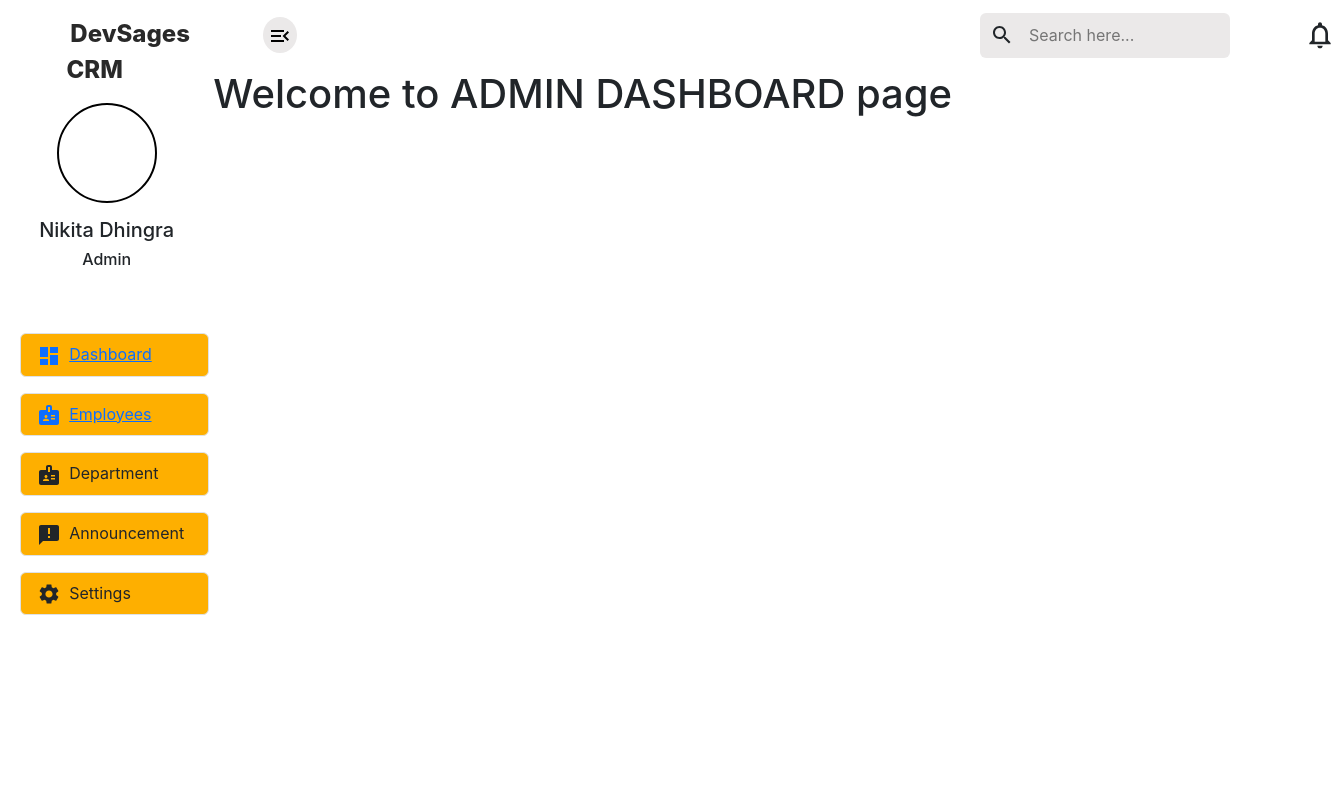
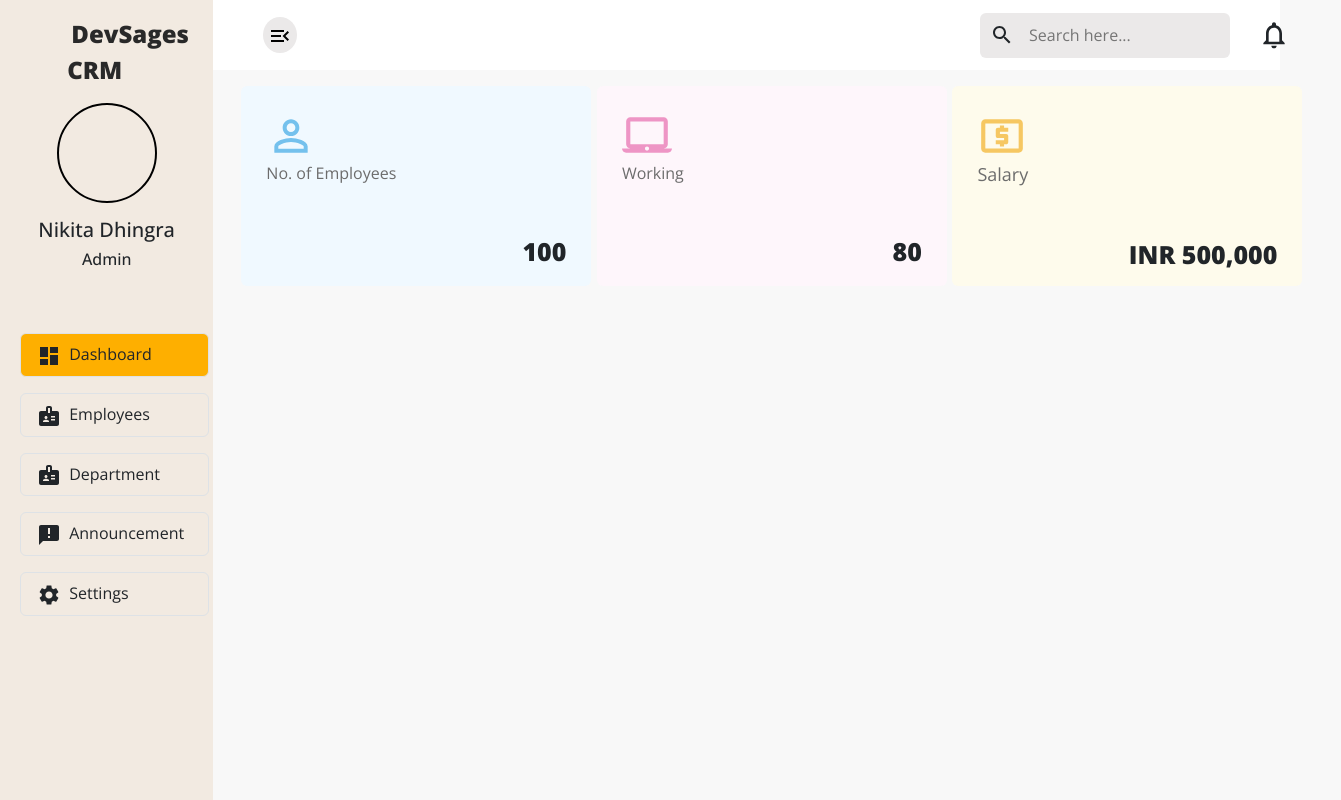
Before and after one commit to Mansibansal9648/Emp_mgmt_system_frontend, a React (Create React App) app: page /dashboard in a window 1280 px wide. Shown: the whole page, 1341 px wide, since content can reach past the window. Built offline with nearby package versions, Linux system fonts and the light colour scheme.

Commit message:
created dashboard

```diff
--- a/src/App.js
+++ b/src/App.js
@@ -1,6 +1,8 @@
 import { BrowserRouter, Routes, Route } from "react-router-dom";
 import Signin from "./components/signin/signin";
-import Dashboard from "./components/dashboard";
+import Layout from "./components/common/layout/layout";
+import AdminDashboard from "./components/dashboard/admin/adminDashboard";
+import Employees from "./components/dashboard/admin/employee";
 
 function App() {
   return (
@@ -8,7 +10,12 @@ function App() {
       <Routes>
         <Route path="/" element={<Signin />}></Route>
         <Route path="/signin" element={<Signin />}></Route>
-        <Route path="/dashboard" element={<Dashboard />}></Route>
+        <Route path="/dashboard" element={<Layout>
+          <AdminDashboard/>
+        </Layout>}></Route>
+        <Route path="/employees" element={<Layout>
+          <Employees/>
+        </Layout>}></Route>
       </Routes>
     </BrowserRouter>
   );
--- a/src/components/common/common.css
+++ b/src/components/common/common.css
@@ -2,7 +2,7 @@
 
 /* <----Sidebar CSS-----> */
 .sidebar {
-  background-color: white;
+  background-color: #f2eae1;
   margin: 0;
   padding: 0;
   height: 100vh;
@@ -20,7 +20,10 @@
   height: 100px;
   margin: 15px auto;
 }
-.sidebar-menu {
+.dashboard-color {
+  background-color: #feaf00;
+}
+.sidebar-menu:hover {
   background-color: #feaf00;
   outline: none;
   border: 0px;
--- a/src/components/common/layout/layout.jsx
+++ b/src/components/common/layout/layout.jsx
@@ -7,6 +7,7 @@ import SearchIcon from "@mui/icons-material/Search";
 import NotificationsNoneIcon from "@mui/icons-material/NotificationsNone";
 import MenuOpenIcon from "@mui/icons-material/MenuOpen";
 import "../common.css";
+
 
 function Layout(props) {
   return (
@@ -28,14 +29,14 @@ function Layout(props) {
             </div>
             <div className="container d-flex justify-content-center align-items-center mt-5">
               <ul className="list-unstyled">
-                <li className="mx-2 mt-3 w-100 sidebar-menu p-2 border rounded">
-                  <Link to="/dashboard">
+                <li className="mx-2 mt-3 w-100 sidebar-menu p-2 border rounded dashboard-color">
+                  <Link to="/dashboard" className="nav-link ">
                     <DashboardIcon className="mx-2" />
                     Dashboard
                   </Link>
                 </li>
                 <li className="mx-2 mt-3 w-100 sidebar-menu p-2 border rounded">
-                  <Link to="/employees">
+                  <Link to="/employees" className="nav-link">
                     <BadgeIcon className="mx-2" />
                     Employees
                   </Link>
--- /dev/null
+++ b/src/components/dashboard/admin/adminDashboard.css
@@ -0,0 +1,50 @@
+/* ADMIN DASHBOARD CSS -- Start */
+
+.admin-portal{
+    width: 350px;
+    height: 200px;
+    background-color: blueviolet;
+    padding: 25px;
+    border-radius: 6px;
+    background-color: #f0f9ff;
+}
+
+.admin-icon{
+    width: 60px;
+    height: 60px;
+    color: aqua;
+
+}
+
+/* .admin-portal {
+    display: flex;
+    justify-content: space-evenly;
+    align-items: center;
+  } */
+
+  /* .admin-portal > div {
+    display: flex;
+    flex-direction: column;
+    align-items: center;
+    padding: 20px;
+    border: 1px solid #ccc;
+    border-radius: 5px;
+  } */
+
+  /* .container {
+    display: flex;
+    justify-content: space-between;
+  } */
+
+  /* .row {
+    display: flex;
+    justify-content: space-between;
+  } */
+
+  /* .col-md-4 {
+    flex: 0 0 auto;
+    width: 33.33%;
+  }
+   */
+
+/* ADMIN DASHBOARD CSS -- End */
--- a/src/components/dashboard/admin/adminDashboard.jsx
+++ b/src/components/dashboard/admin/adminDashboard.jsx
@@ -1,7 +1,38 @@
-function AdminDashboard(){
-return(
-    <h1>Welcome to ADMIN DASHBOARD page</h1>
-)
+import "./adminDashboard.css";
+import PermIdentityIcon from '@mui/icons-material/PermIdentity';
+import LocalAtmIcon from '@mui/icons-material/LocalAtm';
+import LaptopMacIcon from '@mui/icons-material/LaptopMac';
+
+function AdminDashboard() {
+  return (
+    <>
+      <div className="container m-3">
+        <div className="row  d-flex  ">
+          <div className="col-md-4 ">
+            <div className="admin-portal" style={{ backgroundColor: "#f0f9ff" }}>
+              <PermIdentityIcon  style={{width: "50px", height: "50px", color: "#74c1ed"}}/>
+              <p style={{color: "#6c6c6c"}}>No. of Employees</p>
+              <p className="d-flex justify-content-end mt-5" style={{fontWeight: "900", fontSize: "25px"}}>100</p>
+            </div>
+          </div>
+          <div className="col-md-4 ">
+            <div className="admin-portal" style={{ backgroundColor: "#fef6fb" }}>
+              <LaptopMacIcon style={{width: "50px", height: "50px", color: "#EE95C5"}} />
+              <p style={{color: "#6c6c6c"}}>Working</p>
+              <p className="d-flex justify-content-end mt-5" style={{fontWeight: "900", fontSize: "25px"}}>80</p>
+            </div>
+          </div>
+          <div className="col-md-4 ">
+            <div className="admin-portal" style={{ backgroundColor: "#fefbec" }}>
+              <LocalAtmIcon style={{width: "50px", height: "50px", color : "#f6c762"}}/>
+              <p style={{color: "#6c6c6c", fontSize: "18px"}}>Salary</p>
+              <p className="d-flex justify-content-end mt-5" style={{fontWeight: "900", fontSize: "25px"}}>INR 500,000</p>
+            </div>
+          </div>
+        </div>
+      </div>
+    </>
+  );
 }
 
 export default AdminDashboard;
--- /dev/null
+++ b/src/components/dashboard/admin/employee.jsx
@@ -0,0 +1,9 @@
+
+
+function Employees(){
+    return(
+        <div className="container m-3">
+<h1>Welcome to Employees Section!</h1></div>
+    );
+}
+export default Employees;
--- a/src/components/dashboard/index.js
+++ b/src/components/dashboard/index.js
@@ -1,6 +1,7 @@
 import Layout from "../common/layout/layout";
 import AdminDashboard from "./admin/adminDashboard";
 import EmployeeDashboard from "./employee/employeeDashboard";
+import Employees from "./admin/employee";
 
 function Dashboard() {
   let userType = "admin";
--- a/src/index.css
+++ b/src/index.css
@@ -1,11 +1,12 @@
+ @import url('https://fonts.googleapis.com/css2?family=Open+Sans:ital,wght@0,300..800;1,300..800&display=swap');
+
 body {
   margin: 0;
-
-  font-family: -apple-system, BlinkMacSystemFont, 'Segoe UI', 'Roboto', 'Oxygen',
-    'Ubuntu', 'Cantarell', 'Fira Sans', 'Droid Sans', 'Helvetica Neue',
-    sans-serif;
+   background-color: #f8f8f8;
+   font-family: "Open Sans", sans-serif;
   -webkit-font-smoothing: antialiased;
   -moz-osx-font-smoothing: grayscale;
+  overflow: hidden;
 }
 
 code {
```
